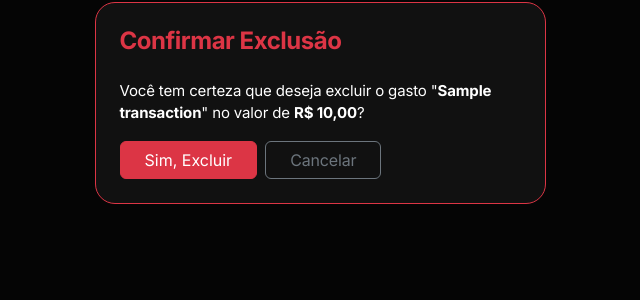
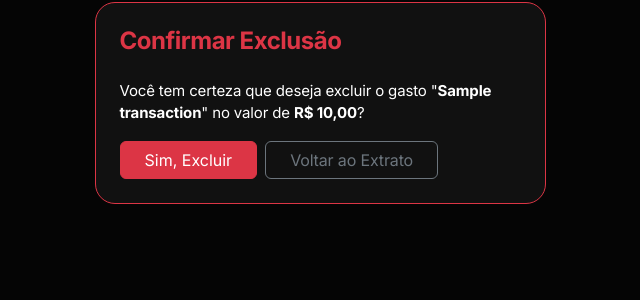
Before and after one commit to matheusbwv/my_finance2.0, a Django app: page /transacoes/1/deletar/ in a window 1280 px wide. Shown: the part 111-411 px from the top of the page, without its empty margins (320-960 px from the left). Run offline with Django 5.2, Linux system fonts and the light colour scheme; tables that the repository leaves empty hold one stand-in row (values such as "Sample post").

Commit message:
Fix: Resolve erro 500 ao abrir página de exclusão (URL name mismatch)

```diff
--- a/templates/expenses/transaction_confirm_delete.html
+++ b/templates/expenses/transaction_confirm_delete.html
@@ -11,7 +11,7 @@
                 {% csrf_token %}
                 <div class="d-flex gap-2">
                     <button type="submit" class="btn btn-danger px-4">Sim, Excluir</button>
-                    <a href="{% url 'expense-list' %}" class="btn btn-outline-secondary px-4">Cancelar</a>
+                    <a href="{% url 'transaction-list' %}" class="btn btn-outline-secondary px-4">Voltar ao Extrato</a>
                 </div>
             </form>
         </div>
```
